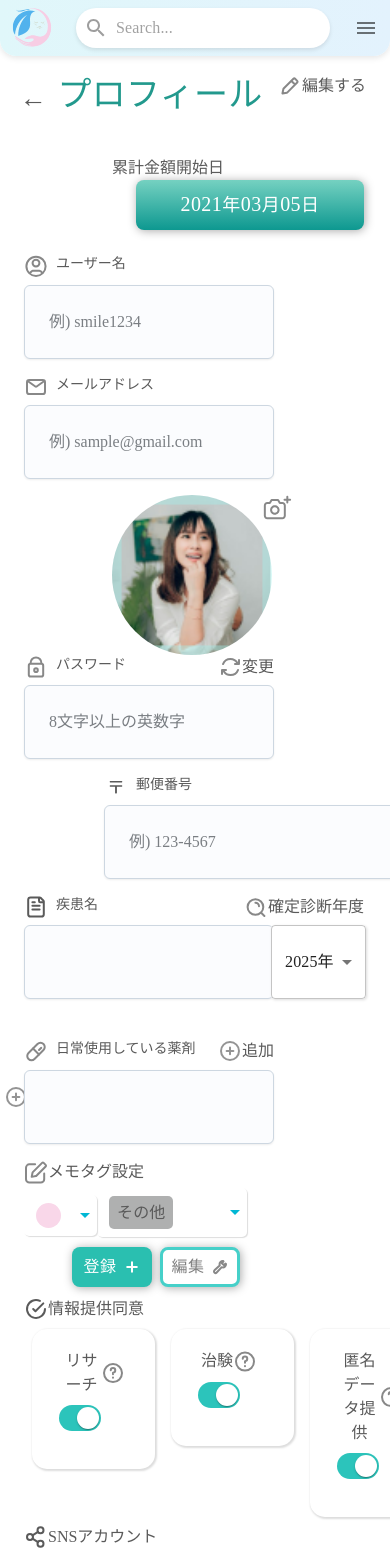
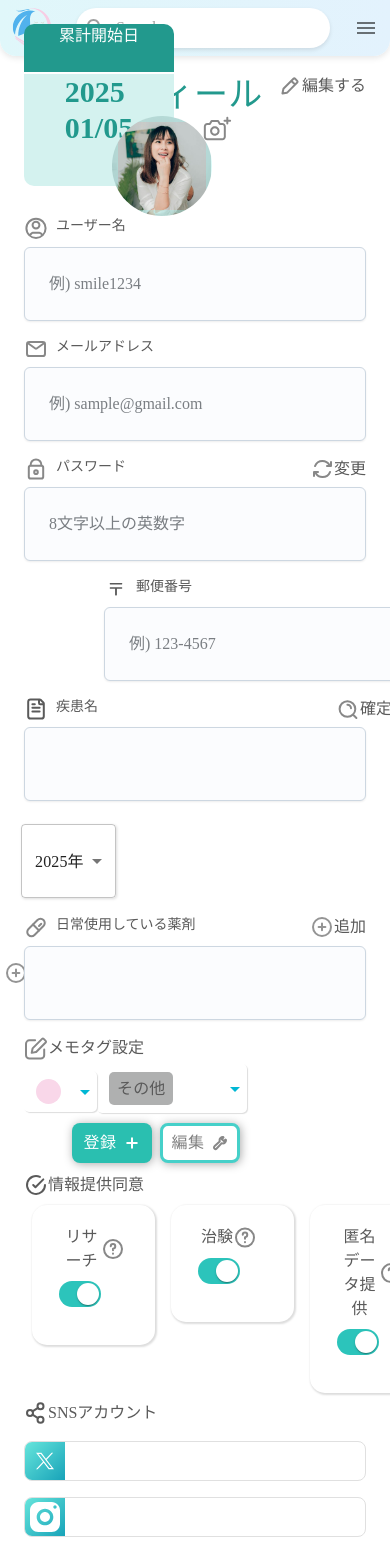
Before and after one commit to Yuri-U0127/Rare-s-Smile, a Next.js app: page /profile in a window 390 px wide. Shown: the top 1551 px of the page. Built offline with nearby package versions, Linux system fonts and the light colour scheme; a web font is replaced by a local one.

Commit message:
Fixed stressful text-input width.

```diff
--- a/src/app/(main)/certificate/page.jsx
+++ b/src/app/(main)/certificate/page.jsx
@@ -210,6 +210,16 @@ export default function BasicTabs() {
                     <CustomCarousel number={3} carouselIndex={carouselIndex} setCarouselIndex={setCarouselIndex} />
                   }
                   <Grid item xs={12} md={3}>
+                    <div className="block md:hidden mt-5">
+                      <CustomButton
+                        text="登録 +"
+                        width={"239px"}
+                        height={"64px"}
+                        borderradius={"150px"}
+                        display={"block"}
+                        sx={{ marginInline: "auto", marginBottom: "20px" }}
+                      />
+                    </div>
                     <div className='mt-10'>
                       <div className="flex gap-2 items-center p-0 text-[#aaa] justify-end mr-6">
                         <img src="/images/pin.svg" alt="" />
@@ -243,6 +253,7 @@ export default function BasicTabs() {
                           </div>
                         }
                       </div>
+                      <div className="hidden md:block">
                         <CustomButton
                           text="登録 +"
                           width={"239px"}
@@ -251,6 +262,7 @@ export default function BasicTabs() {
                           display={"block"}
                           sx={{ marginInline: { md: "5px 0px", sm: "auto" }, marginTop: "50px", marginButtom: "40px" }}
                         />
+                      </div>
                     </div>
                   </Grid>
                 </Grid>
--- a/src/app/(main)/layout.jsx
+++ b/src/app/(main)/layout.jsx
@@ -20,8 +20,8 @@ const layout = ({ children }) => {
   const matches = useMediaQuery(theme.breakpoints.up('md'));
 
   return (
-    <html lang="jp" /* style={{ fontFamily: notoSansJP.className }} */>
-      <body className="flex is-full min-bs-full flex-auto flex-col bg-white">
+
+    <div className="flex is-full min-bs-full flex-auto flex-col bg-white">
       {!matches && <ScrollToTopButton />}
       <div className='flex'>
         <Grid container sx={{ minHeight: '100vh' }}>
@@ -83,8 +83,7 @@ const layout = ({ children }) => {
           </Grid>
         </Grid>
       </div>
-      </body>
-    </html>
+    </div>
   );
 };
 
--- a/src/app/(main)/profile/page.jsx
+++ b/src/app/(main)/profile/page.jsx
@@ -42,9 +42,9 @@ export default function Profile() {
           </div>
         </div>
       </Grid>
+      {matches ?
         <Grid item md={6} xs={12}>
           <div className='px-10'>
-
             <div className='p-6 ml-6 mt-4'>
               累計金額開始日
               <CustomButton
@@ -62,9 +62,30 @@ export default function Profile() {
             </div>
           </div>
         </Grid>
+        :
+        <>
+          <div></div>
+          <div className="max-h-[325px] w-[150px] absolute">
+            <div className="h-[50px] border-b-2 border-[white] bg-[#22998D] rounded-t-[10px] text-white">
+              <div className="w-fit mx-auto">累計開始日</div>
+            </div>
+            <div className="bg-[#D4F2EF] rounded-b-[10px]">
+              <div className="w-fit mx-auto pb-10 text-[#22998D]"><span className="text-3xl font-bold">2025<br />01/05</span></div>
+            </div>
+          </div>
+        </>
+      }
       <Grid container >
-
-
+        {!matches &&
+          <Grid item md={6} xs={12}>
+            <div className='px-10 relative'>
+              <div className="flex w-[100px] h-[100px] relative ml-12">
+                <img src="/images/avatar-large.png" alt="" className='rounded-[50%]' />
+                <img src="/images/add_photo.svg" alt="" className='absolute right-[-20px] cursor-pointer' />
+              </div>
+            </div>
+          </Grid>
+        }
         {/* Custom Inputs */}
         <Grid item md={6} xs={12}>
           <CustomInput
@@ -80,6 +101,7 @@ export default function Profile() {
             inputLab="メールアドレス"
           />
         </Grid>
+        {matches &&
           <Grid item md={6} xs={12}>
             <div className='px-10'>
               <div className="flex w-[160px] h-[160px] relative ml-12">
@@ -88,6 +110,7 @@ export default function Profile() {
               </div>
             </div>
           </Grid>
+        }
       </Grid>
       <Grid container>
         <Grid item md={6} xs={12}>
--- a/src/components/ui/CustomInput.jsx
+++ b/src/components/ui/CustomInput.jsx
@@ -23,7 +23,7 @@ export default function CustomInput({
   const years = [2010, 2011, 2012, 2013, 2014, 2015, 2016, 2017, 2018, 2019, 2020, 2021, 2022, 2023, 2024, 2025,]
 
   return (
-    <div className="flex flex-row items-center w-full">
+    <div className="w-full">
       <FormControl >
         <FormLabel sx={{ color: "inherit" }}>
           <div className="flex">
--- a/src/components/ui/MemoButton.jsx
+++ b/src/components/ui/MemoButton.jsx
@@ -22,7 +22,7 @@ const StyledButton = styled(Button)(({ width, height, isoutlined, borderradius,
   boxShadow: "1px 1px 10px  #aaaaaa",
   "&:hover": {
     boxShadow: isoutlined ? "3px 3px 10px #22998D" : "1px 1px 10px  #aaaaaa",
-    backgroundColor: !isoutlined ? "#2ABFB0" : "inherit",
+    backgroundColor: isoutlined ? "inherit" : "#2ABFB0",
 
   },
 }));
--- a/src/components/ui/ModalButton.jsx
+++ b/src/components/ui/ModalButton.jsx
@@ -22,7 +22,7 @@ const StyledButton = styled(Button)(({ width, height, isoutlined, borderradius,
   boxShadow: "1px 1px 10px  #aaaaaa",
   "&:hover": {
     boxShadow: isoutlined ? "3px 3px 10px #22998D" : "1px 1px 10px  #aaaaaa",
-    backgroundColor: !isoutlined ? "#46D0C9" : "inherit",
+    backgroundColor: isoutlined ? "inherit" : "#46D0C9",
 
   },
 }));
--- a/src/components/ui/SimpleButton.jsx
+++ b/src/components/ui/SimpleButton.jsx
@@ -3,24 +3,24 @@ import { borderRadius, styled } from "@mui/system";
 
 const StyledButton = styled(Button)(({ width, height, isDelete, borderradius, fontSize, display, padding }) => ({
   boxSizing: "border-box",
-  backgroundColor: !isDelete ? "white" : "#DD3A3A",
-  color: !isDelete ? "#46D0C9" : "white",
+  backgroundColor: isDelete ? "#DD3A3A" : "white",
+  color: isDelete ? "white" : "#46D0C9",
   borderRadius: borderradius || "30px",
   fontWeight: "bold",
   fontSize: fontSize || "16px",
-  border: !isDelete ? "3px solid #46D0C9" : "none",
+  border: isDelete ? "none" : "3px solid #46D0C9",
   borderImage: "linear-grandient(right ,#75D1C1, #034B44)",
   borderImageSlice: "1",
   width: width || "auto",
   height: height || "40px",
-  boxShadow: !isDelete ? "none" : "0px 2px 5px rgba(0, 0, 0, 0.15)",
+  boxShadow: isDelete ? "0px 2px 5px rgba(0, 0, 0, 0.15)" : "none",
   textTransform: "none",
   display: display || "flex",
   alignItems: "center",
   justifyContent: "center",
   boxShadow: "1px 1px 10px  #aaaaaa",
   "&:hover": {
-    boxShadow: !isDelete ? "3px 3px 10px #22998D" : "1px 1px 10px  #aaaaaa",
+    boxShadow: isDelete ? "1px 1px 10px  #aaaaaa" : "3px 3px 10px #22998D",
     backgroundColor: isDelete ? "#E05B5B" : "inherit",
 
   },
--- a/src/components/ui/SocialInput.jsx
+++ b/src/components/ui/SocialInput.jsx
@@ -36,7 +36,7 @@ const SocialInput = ({ icon, placeholder }) => {
           padding: 0
         }}
       >
-        <Image src={icon} alt="" width={30} height={30} />
+        <Image src={icon} alt="" width={30} height={30} sx={{ aspectRatio: "1" }} />
       </Button>
       <Input
         // variant="outlined"
```
Also changed, not shown: jsconfig.json (deleted, +0 -10 lines), tsconfig.json (deleted, +0 -41 lines). Lines whose indentation alone changed are shown as unchanged.
